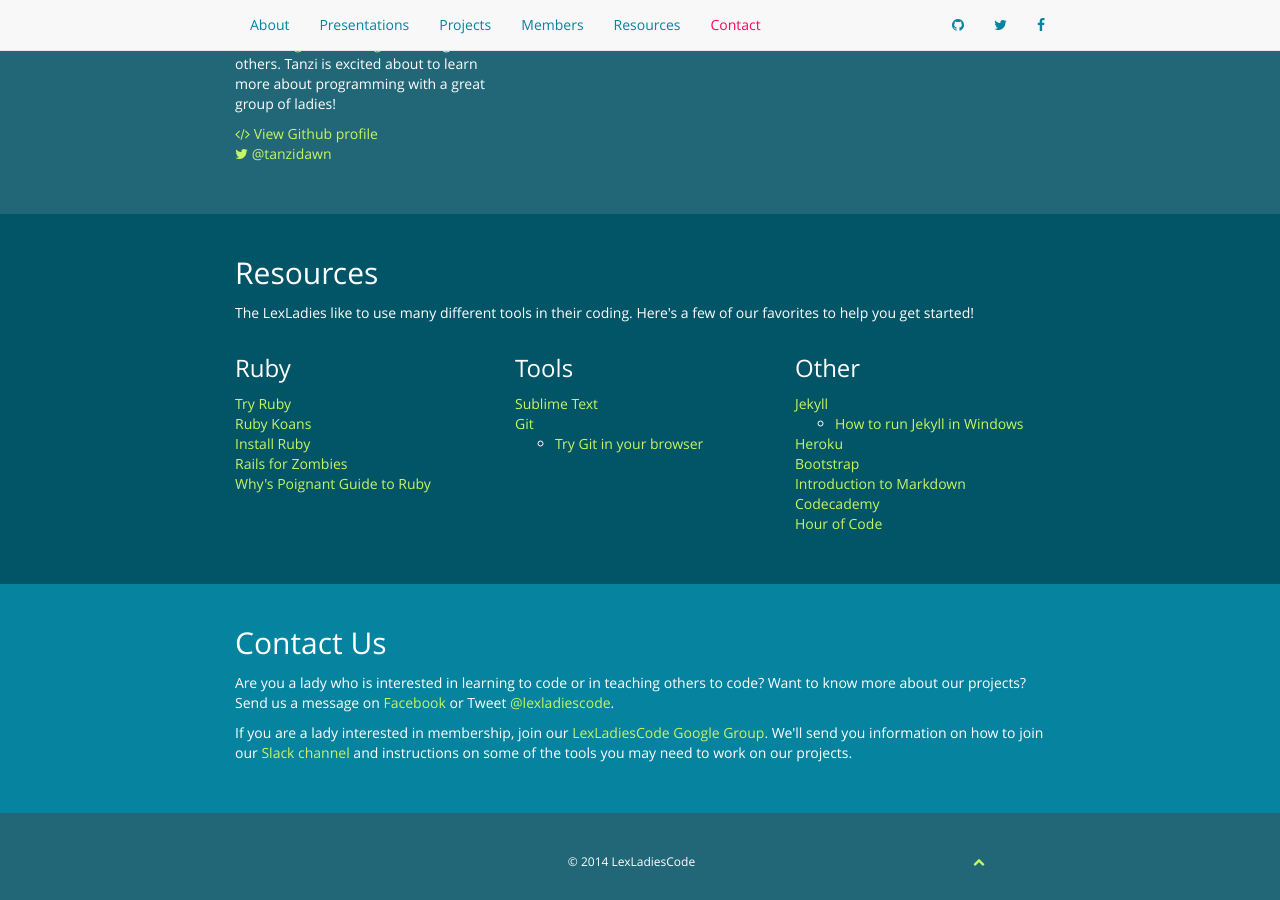
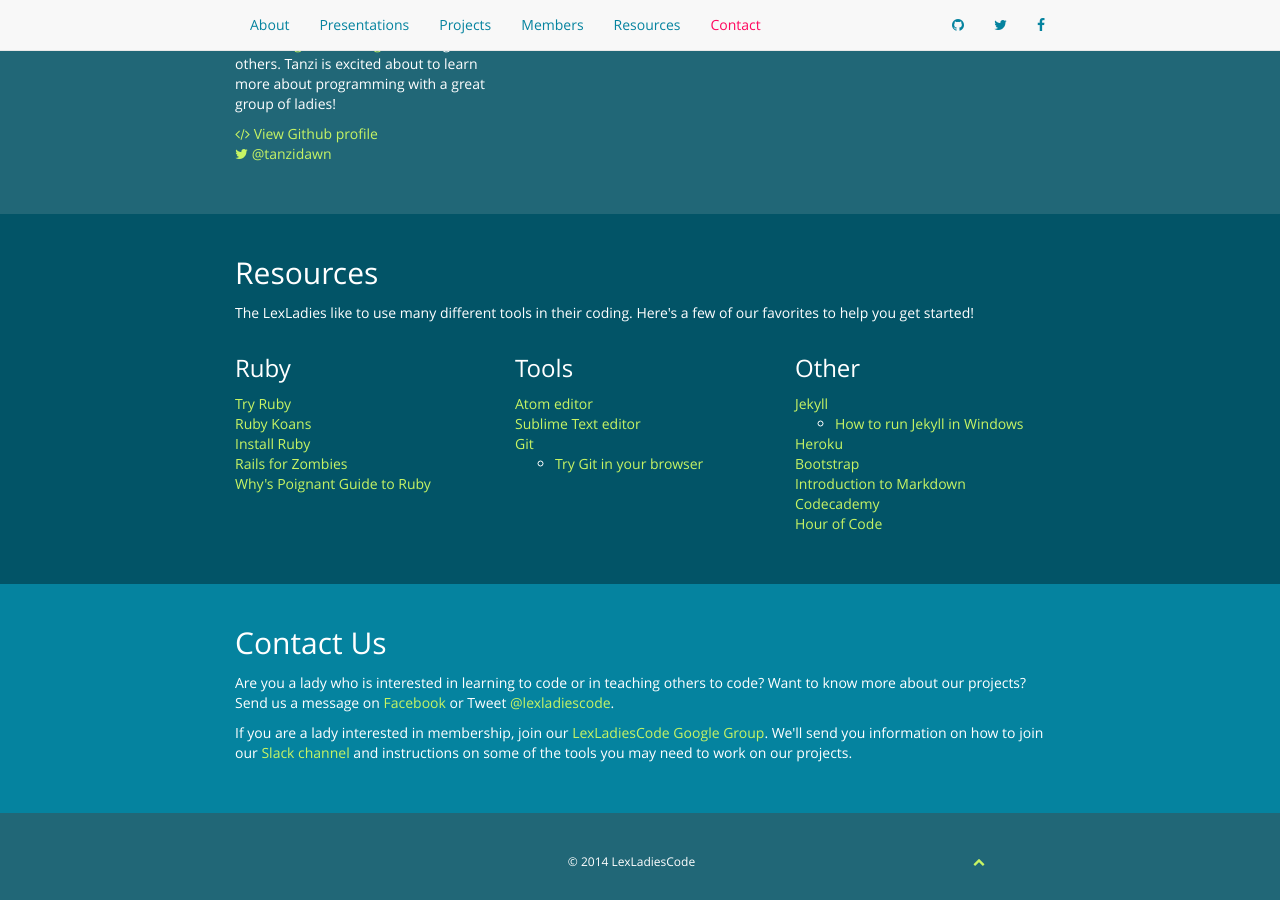
Before and after one commit to LexLadiesCode/LexLadiesCode.github.io, a Jekyll site: the page built from index.html, in a window 1280 px wide and 900 px high, scrolled down 4478 px. Built offline with Jekyll 4.4.1, drawn with Linux system fonts in a browser that asks for light colours; nearby versions of some CDN libraries; the list of posts is cut into pages by our own code.

Commit message:
Add link to Atom editor

```diff
--- a/_includes/resources.html
+++ b/_includes/resources.html
@@ -17,7 +17,8 @@
       <div class="col-md-4">
         <h3>Tools</h3>
         <ul class="list-unstyled">
-          <li><a href="http://www.sublimetext.com/">Sublime Text</a></li>
+          <li><a href="https://atom.io/">Atom editor</a></li>
+          <li><a href="http://www.sublimetext.com/">Sublime Text editor</a></li>
           <li>
             <a href="http://git-scm.com/doc">Git</a>
             <ul>
```
